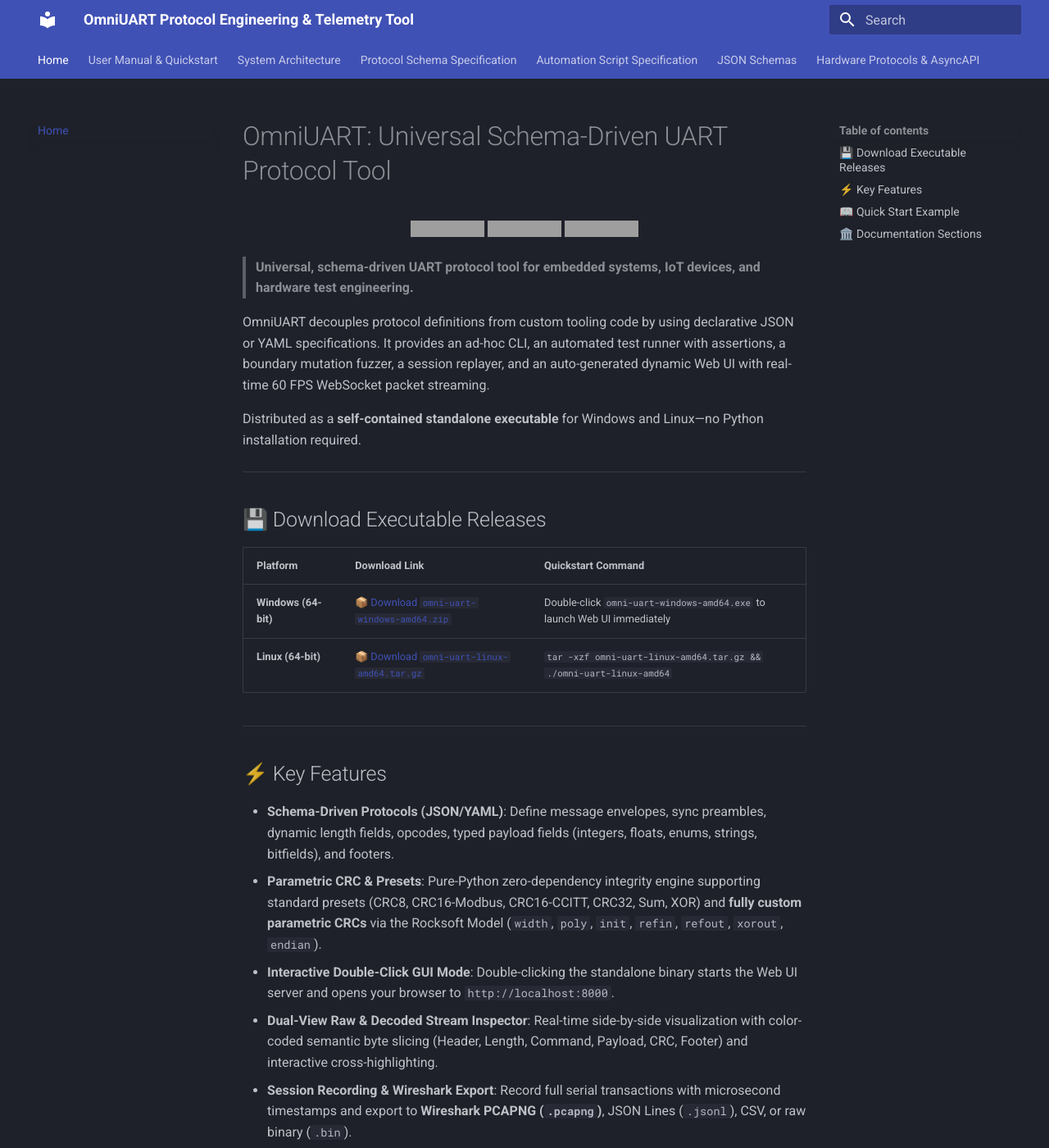
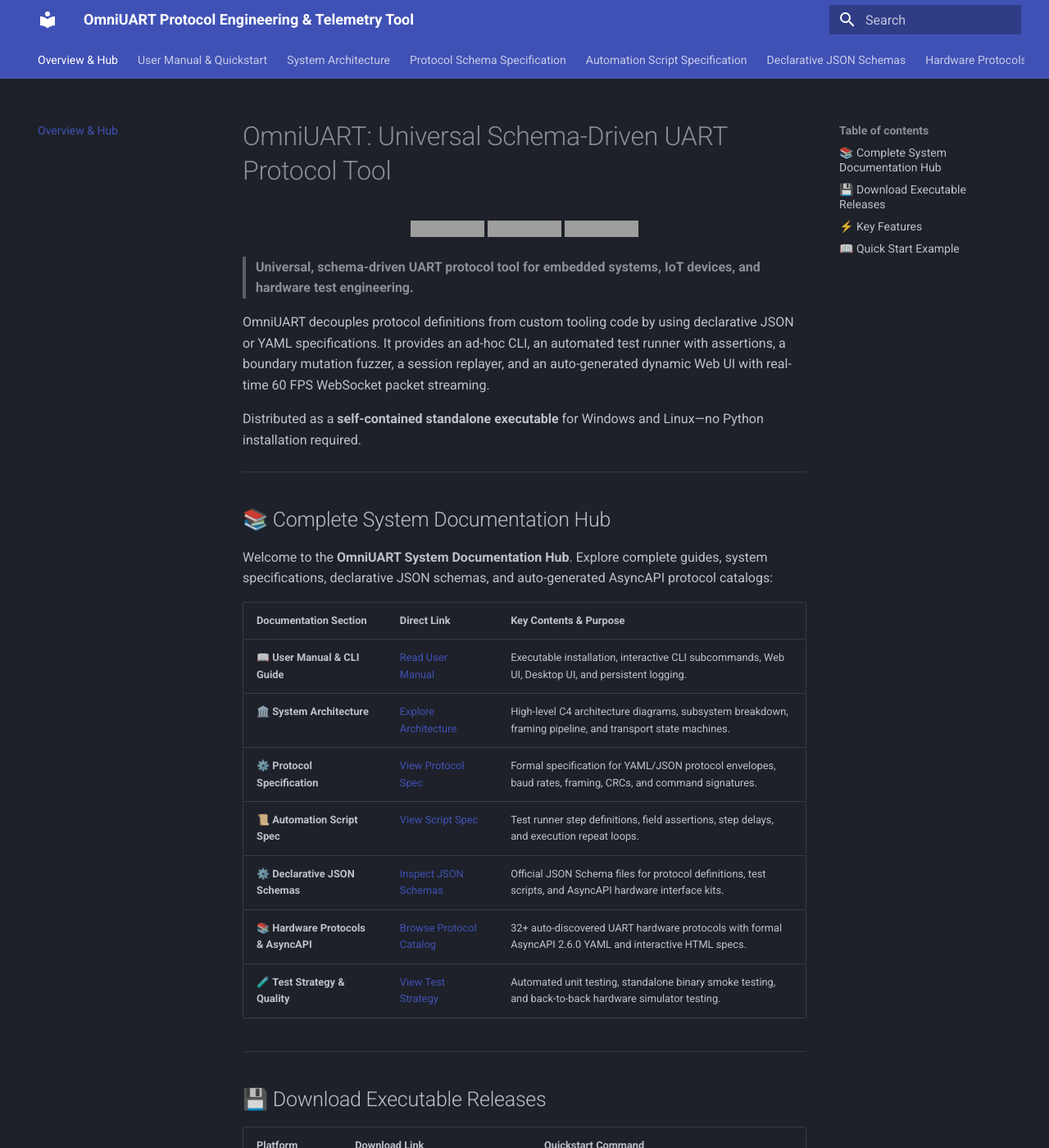
Before and after one commit to markbac/omni-uart, an MkDocs documentation site: the page built from docs/index.md, in a window 1280 px wide and 1400 px high. Shown: the whole window at 82% size. Built offline with MkDocs 1.6.1 and Material for MkDocs 9.7.7, drawn with Linux system fonts in a browser that asks for light colours; some of the changed text lies outside the part shown; grey boxes are pictures that could not be loaded.

Commit message:
fix(#175): fix 404 relative links on GitHub Pages and enhance landing page overview hub (#176)

````diff
--- a/docs/index.md
+++ b/docs/index.md
@@ -1,7 +1,7 @@
 # OmniUART: Universal Schema-Driven UART Protocol Tool
 
 <p align="center">
-  <img src="https://img.shields.io/badge/Release-v0.4.0-blue.svg" alt="Release">
+  <img src="https://img.shields.io/badge/Release-v1.9.0-blue.svg" alt="Release">
   <img src="https://img.shields.io/badge/License-MIT-green.svg" alt="License">
   <img src="https://img.shields.io/badge/Platform-Windows%20%7C%20Linux-orange.svg" alt="Platforms">
 </p>
@@ -11,6 +11,22 @@
 OmniUART decouples protocol definitions from custom tooling code by using declarative JSON or YAML specifications. It provides an ad-hoc CLI, an automated test runner with assertions, a boundary mutation fuzzer, a session replayer, and an auto-generated dynamic Web UI with real-time 60 FPS WebSocket packet streaming.
 
 Distributed as a **self-contained standalone executable** for Windows and Linux—no Python installation required.
+
+---
+
+## 📚 Complete System Documentation Hub
+
+Welcome to the **OmniUART System Documentation Hub**. Explore complete guides, system specifications, declarative JSON schemas, and auto-generated AsyncAPI protocol catalogs:
+
+| Documentation Section | Direct Link | Key Contents & Purpose |
+| :--- | :--- | :--- |
+| 📖 **User Manual & CLI Guide** | [Read User Manual](release/guidance.md) | Executable installation, interactive CLI subcommands, Web UI, Desktop UI, and persistent logging. |
+| 🏛️ **System Architecture** | [Explore Architecture](architecture/system-architecture.md) | High-level C4 architecture diagrams, subsystem breakdown, framing pipeline, and transport state machines. |
+| ⚙️ **Protocol Specification** | [View Protocol Spec](specs/protocol-schema-specification.md) | Formal specification for YAML/JSON protocol envelopes, baud rates, framing, CRCs, and command signatures. |
+| 📜 **Automation Script Spec** | [View Script Spec](specs/script-schema-specification.md) | Test runner step definitions, field assertions, step delays, and execution repeat loops. |
+| ⚙️ **Declarative JSON Schemas** | [Inspect JSON Schemas](schemas/index.md) | Official JSON Schema files for protocol definitions, test scripts, and AsyncAPI hardware interface kits. |
+| 📚 **Hardware Protocols & AsyncAPI** | [Browse Protocol Catalog](protocols/index.md) | 32+ auto-discovered UART hardware protocols with formal AsyncAPI 2.6.0 YAML and interactive HTML specs. |
+| 🧪 **Test Strategy & Quality** | [View Test Strategy](testing/test-strategy.md) | Automated unit testing, standalone binary smoke testing, and back-to-back hardware simulator testing. |
 
 ---
 
@@ -79,14 +95,3 @@ commands:
           type: "float32"
           unit: "%"
 ```
-
----
-
-## 🏛️ Documentation Sections
-
-- [User Manual & Quickstart Guide](release/guidance.md): Detailed CLI subcommands, Web UI usage, themes, and session recording.
-- [System Architecture](architecture/system-architecture.md): High-level system blocks, C4 diagrams, state machines, and subsystem contracts.
-- [Protocol Schema Specification](specs/protocol-schema-specification.md): Formal YAML/JSON protocol definition schema specification.
-- [Automation Script Specification](specs/script-schema-specification.md): Automation test script schema specification.
-- [JSON Schema Specifications](schemas/index.md): Declarative JSON Schema definitions (`protocol.schema.json`, `script.schema.json`, `uart-interface.schema.json`).
-- [Hardware Protocols & AsyncAPI Catalog](protocols/index.md): Catalog of 32+ hardware protocols with auto-generated AsyncAPI 2.6.0 specifications.
--- a/mkdocs.yml
+++ b/mkdocs.yml
@@ -2,6 +2,7 @@ site_name: OmniUART Protocol Engineering & Telemetry Tool
 site_description: Universal schema-driven UART protocol tool for embedded systems, IoT devices, and hardware test engineering.
 site_author: Mark Bacon
 site_url: https://markbac.github.io/omni-uart/
+use_directory_urls: false
 
 theme:
   name: material
@@ -33,10 +34,11 @@ markdown_extensions:
       permalink: true
 
 nav:
-  - Home: index.md
+  - Overview & Hub: index.md
   - User Manual & Quickstart: release/guidance.md
   - System Architecture: architecture/system-architecture.md
   - Protocol Schema Specification: specs/protocol-schema-specification.md
   - Automation Script Specification: specs/script-schema-specification.md
-  - JSON Schemas: schemas/index.md
+  - Declarative JSON Schemas: schemas/index.md
   - Hardware Protocols & AsyncAPI: protocols/index.md
+  - Test Strategy: testing/test-strategy.md
````
Also changed, not shown: 1 other file.
